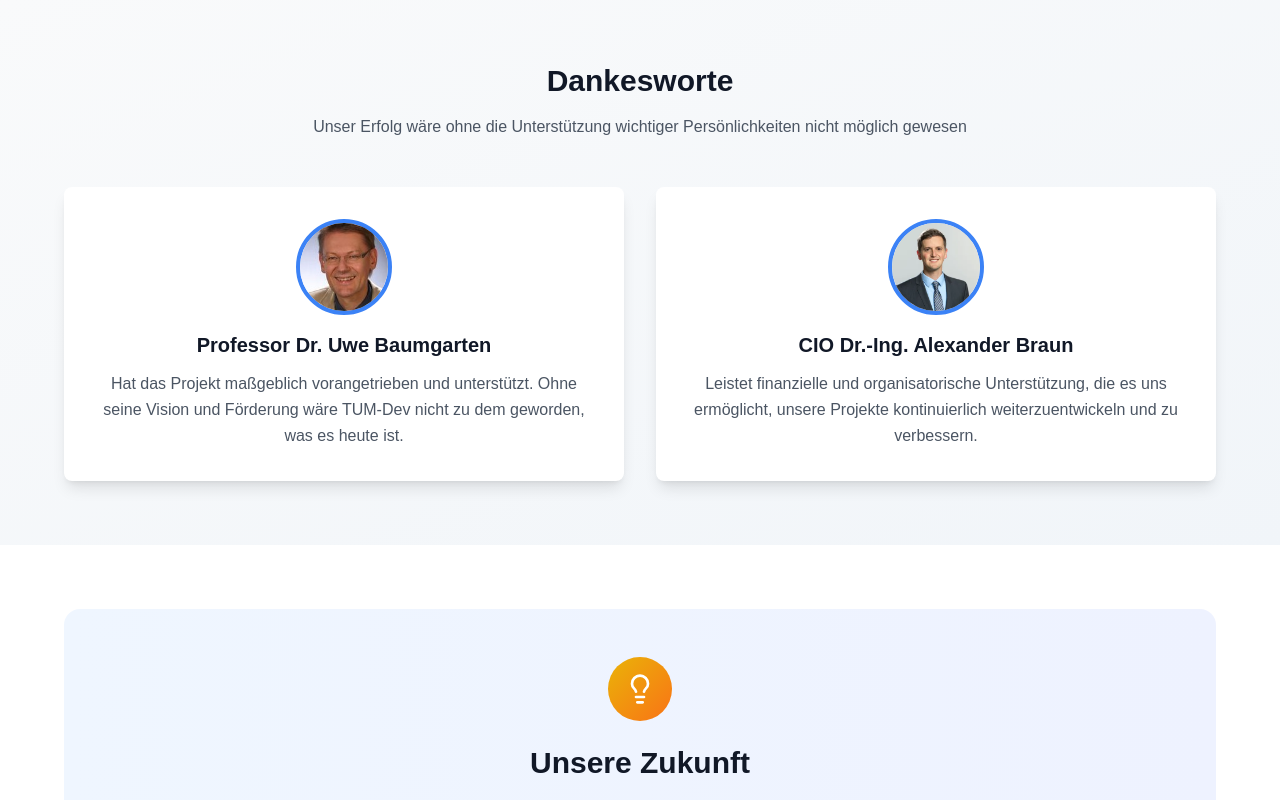
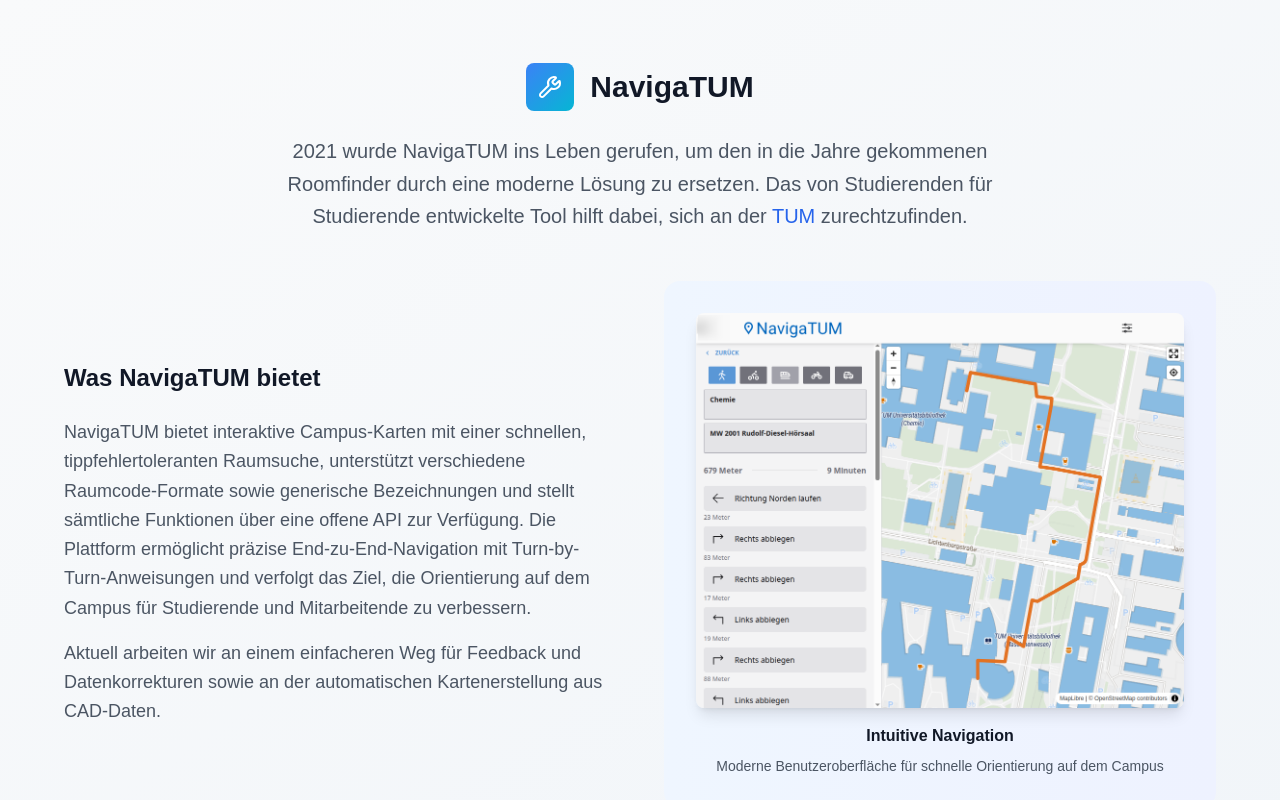
Before and after one commit to TUM-Dev/Website, a Next.js app: page /about in a window 1280 px wide. Shown: the part 2120-2920 px from the top of the page. Built offline with nearby package versions, Linux system fonts and the light colour scheme.

Commit message:
add an about us section for navigatum

```diff
--- a/app/about/page.tsx
+++ b/app/about/page.tsx
@@ -5,8 +5,11 @@ import { Award, Heart, History, Lightbulb, Mail, Smartphone, Target, TrendingUp,
 import { Badge } from "@/components/ui/badge";
 import { Button } from "@/components/ui/button";
 import { Card, CardContent, CardDescription, CardHeader, CardTitle } from "@/components/ui/card";
+import { useTheme } from "next-themes";
 
 export default function AboutPage() {
+    const { theme } = useTheme();
+
     return (
         <div>
             <section className="py-20 px-4">
@@ -133,8 +136,8 @@ export default function AboutPage() {
                         <p className="text-lg dark:text-gray-300 text-gray-600 leading-relaxed text-center max-w-4xl mx-auto">
                             Heute ist die App mit über 20.000 aktiven Nutzern eine der
                             <b> erfolgreichsten Apps, die an deutschen Universitäten angeboten werden</b>. Viele weitere Ideen sind mittlerweile ein Teil von{" "}
-                            <b className="font-semibold dark:text-blue-400 text-blue-600">OpenSource @ TUM</b>. Im regen Austausch entwickeln wir neue
-                            Features für die <b>digitale Universität der Zukunft</b>.
+                            <b className="font-semibold dark:text-blue-400 text-blue-600">OpenSource @ TUM</b>. Im regen Austausch entwickeln wir neue Features
+                            für die <b>digitale Universität der Zukunft</b>.
                         </p>
                     </div>
                 </div>
@@ -187,6 +190,66 @@ export default function AboutPage() {
                                         <strong>Lernräume, Noten, Vorlesungen:</strong> Kollaborative Zusammenarbeit ab dem ersten Semester
                                     </li>
                                 </ul>
+                            </div>
+                        </div>
+                    </div>
+                </div>
+            </section>
+
+            {/* NavigaTUM Section */}
+            <section className="py-16 px-4 dark:bg-gradient-to-br dark:from-slate-800 dark:to-slate-700 bg-gradient-to-br from-gray-50 to-slate-100">
+                <div className="container mx-auto max-w-6xl">
+                    <div className="text-center mb-12">
+                        <div className="flex items-center justify-center mb-6">
+                            <div className="w-12 h-12 bg-gradient-to-br from-blue-500 to-cyan-500 rounded-lg flex items-center justify-center mr-4">
+                                <Wrench className="w-6 h-6 text-white" />
+                            </div>
+                            <h2 className="text-3xl font-bold dark:text-white text-gray-900">NavigaTUM</h2>
+                        </div>
+                        <p className="text-xl dark:text-gray-300 text-gray-600 mb-8 leading-relaxed max-w-3xl mx-auto">
+                            2021 wurde NavigaTUM ins Leben gerufen, um den in die Jahre gekommenen Roomfinder durch eine moderne Lösung zu ersetzen. Das von
+                            Studierenden für Studierende entwickelte Tool hilft dabei, sich an der{" "}
+                            <a href="https://tum.de" className="dark:text-blue-400 text-blue-600 hover:underline">
+                                TUM
+                            </a>{" "}
+                            zurechtzufinden.
+                        </p>
+                    </div>
+
+                    <div className="grid lg:grid-cols-2 gap-12 items-center">
+                        <div>
+                            <h3 className="text-2xl font-semibold dark:text-white text-gray-900 mb-6">Was NavigaTUM bietet</h3>
+                            <div className="space-y-4 dark:text-gray-300 text-gray-600 text-lg leading-relaxed">
+                                <p>
+                                    NavigaTUM bietet interaktive Campus-Karten mit einer schnellen, tippfehlertoleranten Raumsuche, unterstützt verschiedene
+                                    Raumcode-Formate sowie generische Bezeichnungen und stellt sämtliche Funktionen über eine offene API zur Verfügung. Die
+                                    Plattform ermöglicht präzise End-zu-End-Navigation mit Turn-by-Turn-Anweisungen und verfolgt das Ziel, die Orientierung auf
+                                    dem Campus für Studierende und Mitarbeitende zu verbessern.
+                                </p>
+                                <p>
+                                    Aktuell arbeiten wir an einem einfacheren Weg für Feedback und Datenkorrekturen sowie an der automatischen Kartenerstellung
+                                    aus CAD-Daten.
+                                </p>
+                            </div>
+                        </div>
+
+                        <div className="relative">
+                            <div className="bg-gradient-to-r dark:from-blue-900 dark:to-indigo-900 from-blue-50 to-indigo-50 rounded-2xl p-8">
+                                <div className="relative mb-4">
+                                    <Image
+                                        alt="NavigaTUM Navigation Screenshot"
+                                        className="w-full rounded-lg shadow-lg"
+                                        height={400}
+                                        width={600}
+                                        src={theme === "dark" ? "/screenshots/navigatum-nav-dark.png" : "/screenshots/navigatum-nav-light.png"}
+                                    />
+                                </div>
+                                <div className="text-center">
+                                    <h4 className="font-semibold dark:text-white text-gray-900 mb-2">Intuitive Navigation</h4>
+                                    <p className="text-sm dark:text-gray-300 text-gray-600">
+                                        Moderne Benutzeroberfläche für schnelle Orientierung auf dem Campus
+                                    </p>
+                                </div>
                             </div>
                         </div>
                     </div>
```
Also changed, not shown: public/screenshots/navigatum-nav-dark.png (added), public/screenshots/navigatum-nav-light.png (added).
